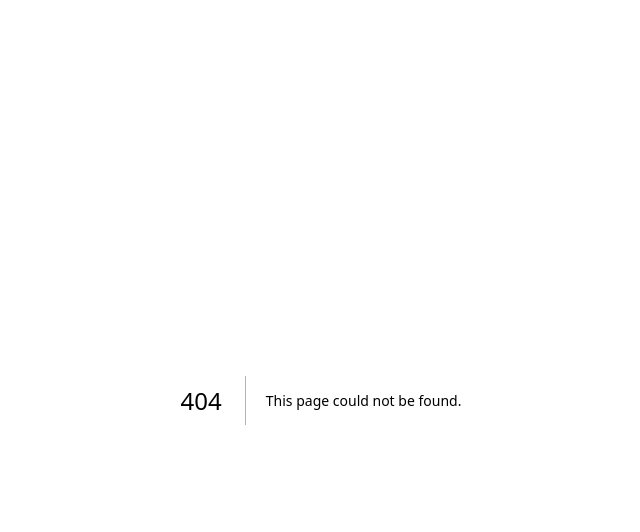
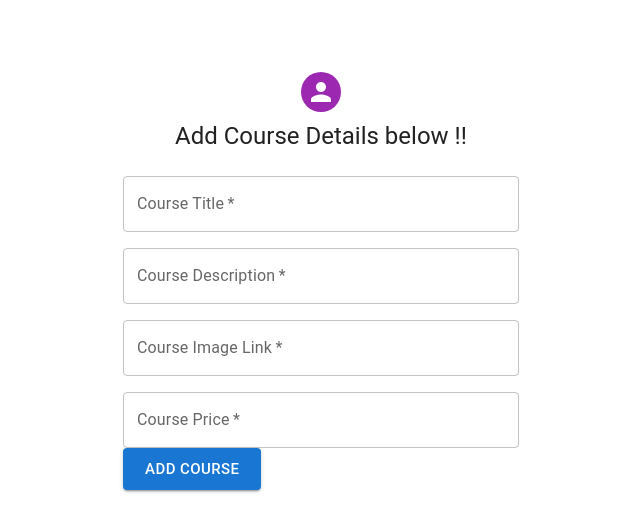
Before and after one commit to AviralSingh-code/Course_Selling_Monorepo, a Next.js app in the folder apps/client/: page /addcourse in a window 1280 px wide. Before the commit this address had no page. Shown: the top 532 px of the page, without its empty margins (319-959 px from the left). Built offline with nearby package versions, Linux system fonts and the light colour scheme.

Commit message:
Add course feature added

```diff
--- /dev/null
+++ b/apps/client/src/pages/addcourse.tsx
@@ -0,0 +1,102 @@
+import { Avatar, Box, Button, Container, CssBaseline, Grid, TextField, ThemeProvider, Typography, createTheme } from "@mui/material";
+import { useState } from 'react';
+import axios from 'axios';
+
+const defaultTheme = createTheme();
+
+function AddCourse()
+{
+    const[title, setTitle] = useState("");
+    const[description, setDescription] = useState("");
+    const[imageLink, setImageLink] = useState("");
+    const[price, setPrice] = useState(0);
+    return (
+        <ThemeProvider theme={defaultTheme}>
+      <Container component="main" maxWidth="xs">
+
+        <CssBaseline />
+        <Box
+          sx={{
+            marginTop: 8,
+            display: 'flex',
+            flexDirection: 'column',
+            alignItems: 'center',
+          }}
+        >
+          <Avatar sx={{ m: 1, bgcolor: 'secondary.main' }}>
+          </Avatar>
+          <Typography textAlign={"center"} component="h1" variant="h5">
+            Add Course Details below !!
+          </Typography>
+          <Box component="form" noValidate  sx={{ mt: 3 }}>
+            <Grid container spacing={2}>
+              <Grid item xs={12}>
+                <TextField
+                    onChange={(e)=>{
+                        setTitle(e.target.value);
+                    }}
+                    required
+                    fullWidth
+                    label="Course Title"
+                />
+              </Grid>
+              <Grid item xs={12}>
+                <TextField
+                    onChange={(e)=>{
+                        setDescription(e.target.value);
+                    }}
+                    required
+                    fullWidth
+                    label="Course Description"
+                />
+              </Grid>
+              <Grid item xs={12}>
+                <TextField
+                    onChange={(e)=>{
+                        setImageLink(e.target.value);
+                    }}
+                    required
+                    fullWidth
+                    label="Course Image Link"
+                />
+              </Grid>
+              <Grid item xs={12}>
+                <TextField
+                    onChange={(e)=>{
+                        var a = e.target.value;
+                        var b : number = +a;
+                        setPrice(b);
+                    }}
+                    required
+                    fullWidth
+                    label="Course Price"
+                />
+              </Grid>
+            </Grid>
+            <Button
+            size="large"
+            variant="contained"
+            onClick={async ()=>{
+                const response = await axios.post("/api/admin/courses",{
+                    title: title,
+                    description: description,
+                    price: price,
+                    imageLink: imageLink,
+                    published: true
+                },{
+                    headers: {
+                        "authorization": "Bearer " + localStorage.getItem("token")
+                    }
+                });
+                alert(response.data.message + " with course id : " + response.data.courseId);
+            }}
+        >Add Course</Button>
+          </Box>
+        </Box>
+      </Container>
+    </ThemeProvider>
+    );
+}
+
+
+export default AddCourse;
--- /dev/null
+++ b/apps/client/src/pages/api/admin/courses.ts
@@ -0,0 +1,32 @@
+import { connectDb } from '@/lib/dbConnect';
+import { Course } from 'db';
+import type { NextApiRequest, NextApiResponse } from 'next'
+
+type Data = {
+  message?: string
+  courseId?: number
+}
+
+function makeid(length: number) {
+    let result = '';
+    const characters = 'ABCDEFGHIJKLMNOPQRSTUVWXYZabcdefghijklmnopqrstuvwxyz0123456789';
+    const charactersLength = characters.length;
+    let counter = 0;
+    while (counter < length) {
+        result += characters.charAt(Math.floor(Math.random() * charactersLength));
+        counter += 1;
+    }
+    return result;
+}
+
+export default async function handler(
+  req: NextApiRequest,
+  res: NextApiResponse<Data>
+) {
+    await connectDb();
+    const course = req.body;
+    course.id = makeid(10);
+    const createCourse = new Course(course);
+    await createCourse.save();
+    res.json({message: 'Course Created Successfully', courseId: course.id});
+}
```
